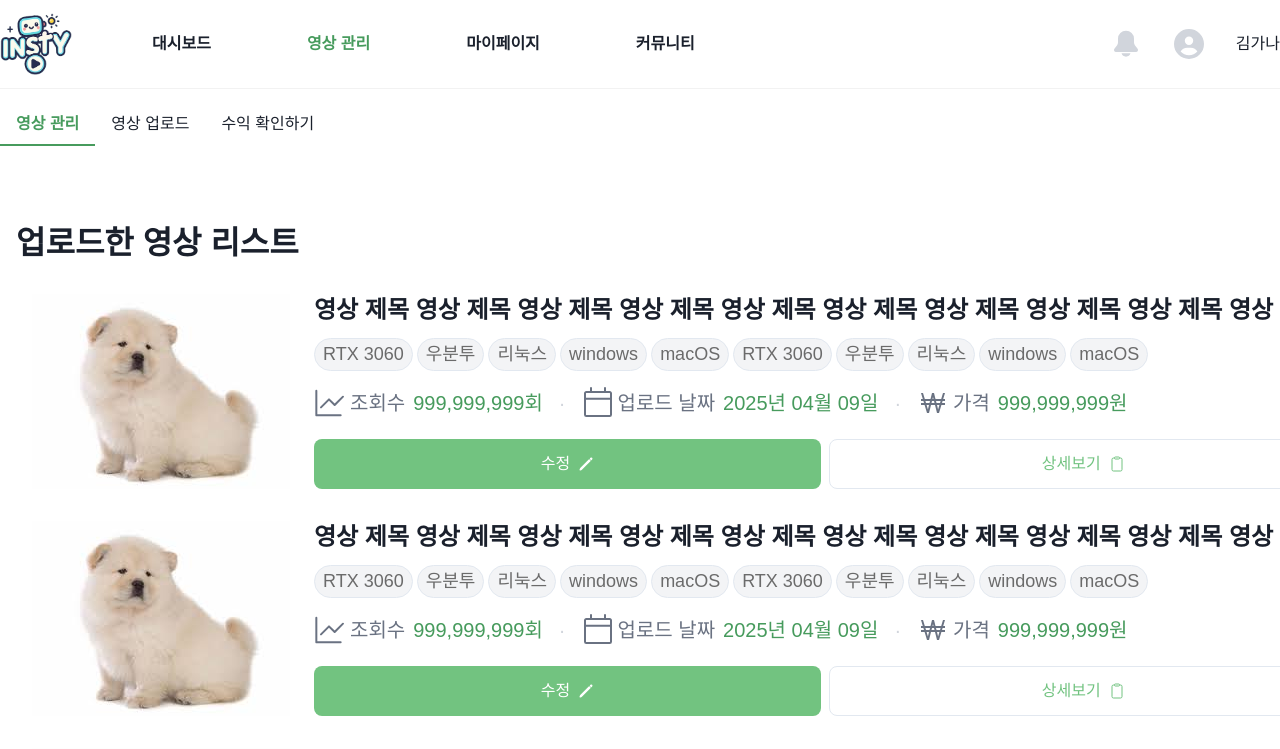
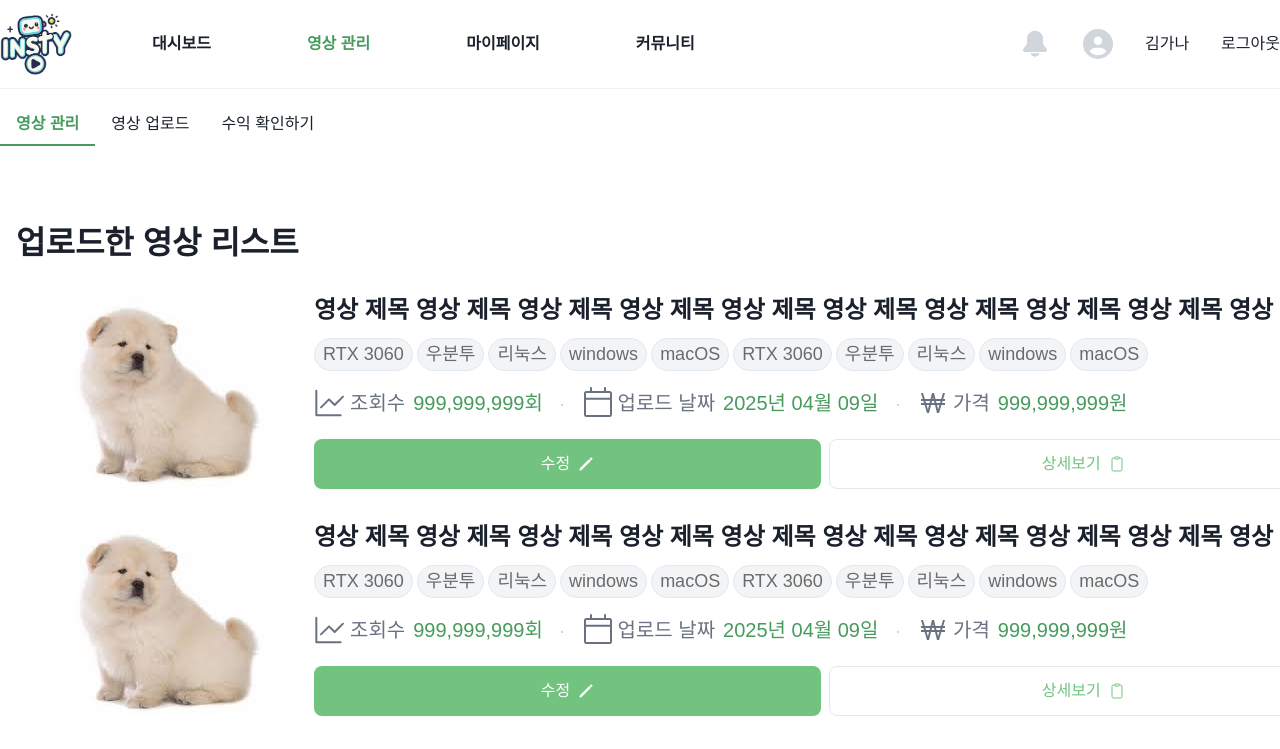
Before and after one commit to Insty-team/insty-frontend, a Next.js app in the folder insty-frontend/: page /creator/videos in a window 1280 px wide. Shown: the top 749 px of the page. Built offline with nearby package versions, Linux system fonts and the light colour scheme; no server answers; what @chakra-ui/next-js would draw is missing.

Commit message:
feature: 로그아웃 구현(나중에 axiosInstance로 교체)

```diff
--- a/insty-frontend/src/app/_components/common/CreatorHeader.tsx
+++ b/insty-frontend/src/app/_components/common/CreatorHeader.tsx
@@ -2,17 +2,45 @@
 
 import Image from "next/image";
 import Link from "next/link";
-import { usePathname } from "next/navigation";
+import { usePathname, useRouter } from "next/navigation";
 import { FaCircleUser } from "react-icons/fa6";
 import { GoBellFill } from "react-icons/go";
 
 import { CREATOR_MENU_LIST } from "@/app/constants";
+import { postLogout } from "@/app/api/back/auth";
+import { useUserStore } from "@/app/stores/user/userStore";
+import Swal from "sweetalert2";
 
 function CreatorHeader() {
 	const pathname = usePathname();
 
 	const dashboard = CREATOR_MENU_LIST[0];
 	const mypage = CREATOR_MENU_LIST[2];
+	const router = useRouter();
+	const { resetUser } = useUserStore();
+
+	const handleLogout = async () => {
+		Swal.fire({
+			title: "로그아웃 하시겠어요?",
+			icon: "question",
+			showCancelButton: true,
+			confirmButtonText: "로그아웃",
+			cancelButtonText: "취소",
+			confirmButtonColor: "#6ead79",
+			cancelButtonColor: "#ff4f64",
+		}).then(async (result) => {
+			if (result.isConfirmed) {
+				try {
+					await postLogout();
+					resetUser();
+					localStorage.removeItem("accessToken");
+					router.push("/login");
+				} catch (error) {
+					console.error("Logout error:", error);
+				}
+			}
+		});
+	};
 
 	return (
 		<div className="flex justify-between items-center">
@@ -54,6 +82,8 @@ function CreatorHeader() {
 						<FaCircleUser className="cursor-pointer size-7.5 text-gray-300" />
 					</Link>
 					<span className="--text-2lg font-medium">김가나</span>
+					{/* 로그아웃 테스트 용입니다. */}
+					<button onClick={() => handleLogout()}>로그아웃</button>
 				</div>
 			</div>
 		</div>
--- a/insty-frontend/src/app/_components/common/LearnerHeader.tsx
+++ b/insty-frontend/src/app/_components/common/LearnerHeader.tsx
@@ -48,6 +48,7 @@ function LearnerHeader() {
 					<GoBellFill className="cursor-pointer size-8 text-gray-300" />
 					<FaCircleUser className="cursor-pointer size-7.5 text-gray-300" />
 					<span className="--text-2lg font-medium">김가나</span>
+					{/* 로그아웃 테스트 용입니다. */}
 				</div>
 			</div>
 		</div>
--- a/insty-frontend/src/app/api/back/auth.ts
+++ b/insty-frontend/src/app/api/back/auth.ts
@@ -1,10 +1,28 @@
 import { LoginForm } from "@/app/types/index.d";
 import axios from "axios";
+import { headers } from "next/headers";
 
 const BASE_URL = process.env.NEXT_PUBLIC_BACK_BASE_URL;
 
-export const postLogin = async (data: LoginForm) => {
+const postLogin = async (data: LoginForm) => {
 	const res = await axios.post(`${BASE_URL}/auth/login`, data);
 
 	return res.data.data;
 };
+
+const postLogout = async () => {
+	const res = await axios.post(
+		`${BASE_URL}/auth/logout`,
+		{},
+		{
+			withCredentials: true,
+			headers: {
+				Authorization: `Bearer ${localStorage.getItem("accessToken")}`,
+			},
+		},
+	);
+
+	return res.data.data;
+};
+
+export { postLogin, postLogout };
```
